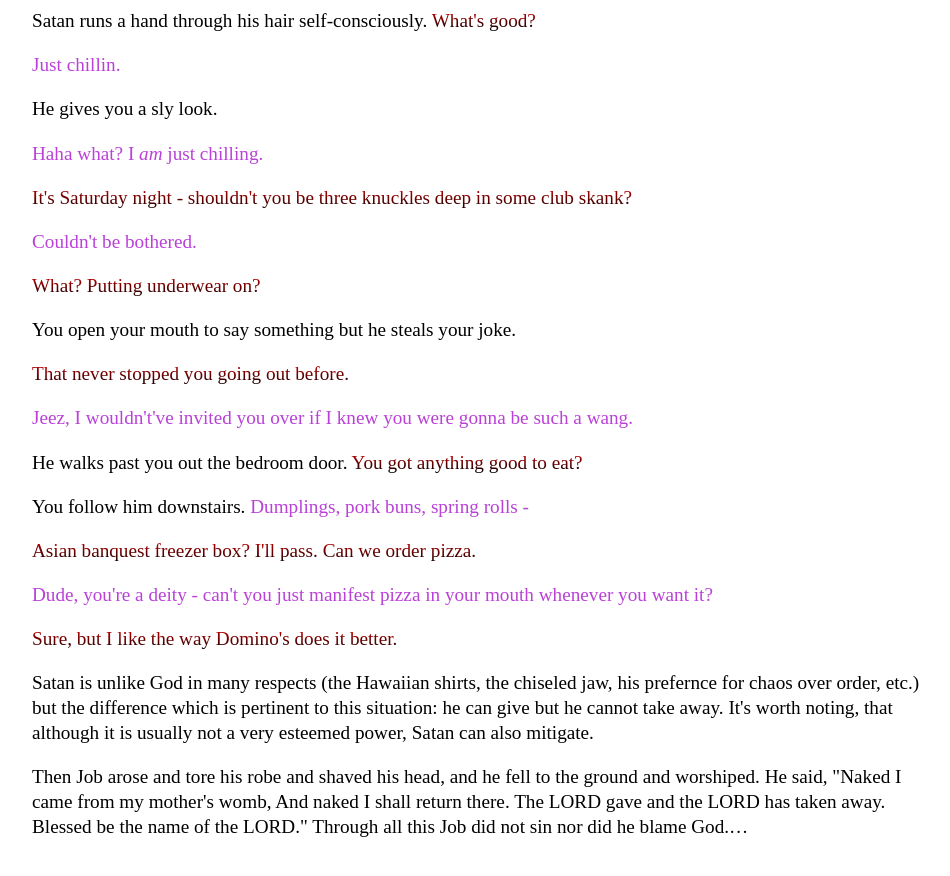
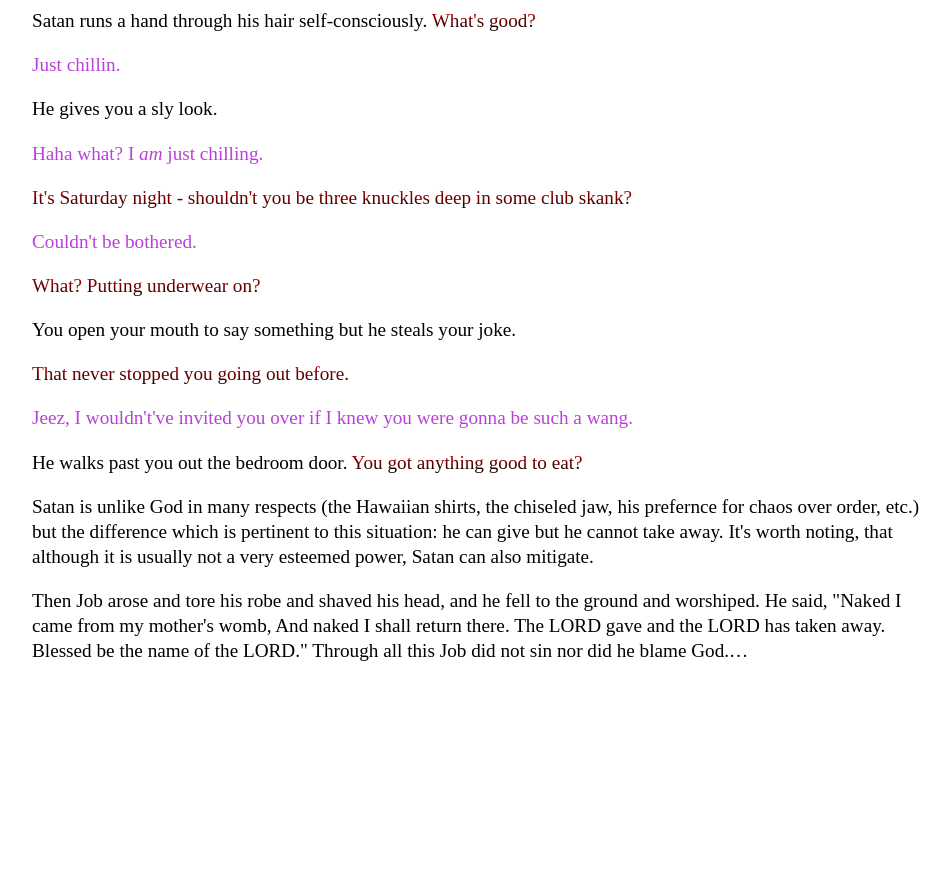
Before and after one commit to Pinelife/pinelife.github.io, a Jekyll site: the page Hellhole/Room9.html, which Jekyll copies as it is, in a window 1280 px wide and 900 px high, scrolled down 1077 px. Shown: the top 876 px of the window, without its empty margins (160-1110 px from the left). Built offline with Jekyll 4.4.1, drawn with Linux system fonts in a browser that asks for light colours; after the commit the page ends 1801 px from its top, so only the background shows below that.

Commit message:
Update Room9.html

```diff
--- a/Hellhole/Room9.html
+++ b/Hellhole/Room9.html
@@ -95,18 +95,7 @@ Just chillin.
 <p>
 	He walks past you out the bedroom door.<span class="Satan"> You got anything good to eat?</span>
 </p>
-<p>You follow him downstairs.<span class="lauria">
- Dumplings, pork buns, spring rolls -
-</p>
-<p class="Satan">
-Asian banquest freezer box? I'll pass. Can we order pizza.
-</p>
-<p class="lauria">
-Dude, you're a deity - can't you just manifest pizza in your mouth whenever you want it?
-</p>
-<p class="Satan">
-Sure, but I like the way Domino's does it better.
-</p>
+
 <p> Satan is unlike God in many respects (the Hawaiian shirts, the chiseled jaw, his prefernce for chaos over order, etc.) but the
 difference which is pertinent to this situation: he can give but he cannot take away. It's worth noting, that
 although it is usually not a very esteemed power, Satan can also mitigate.
```
